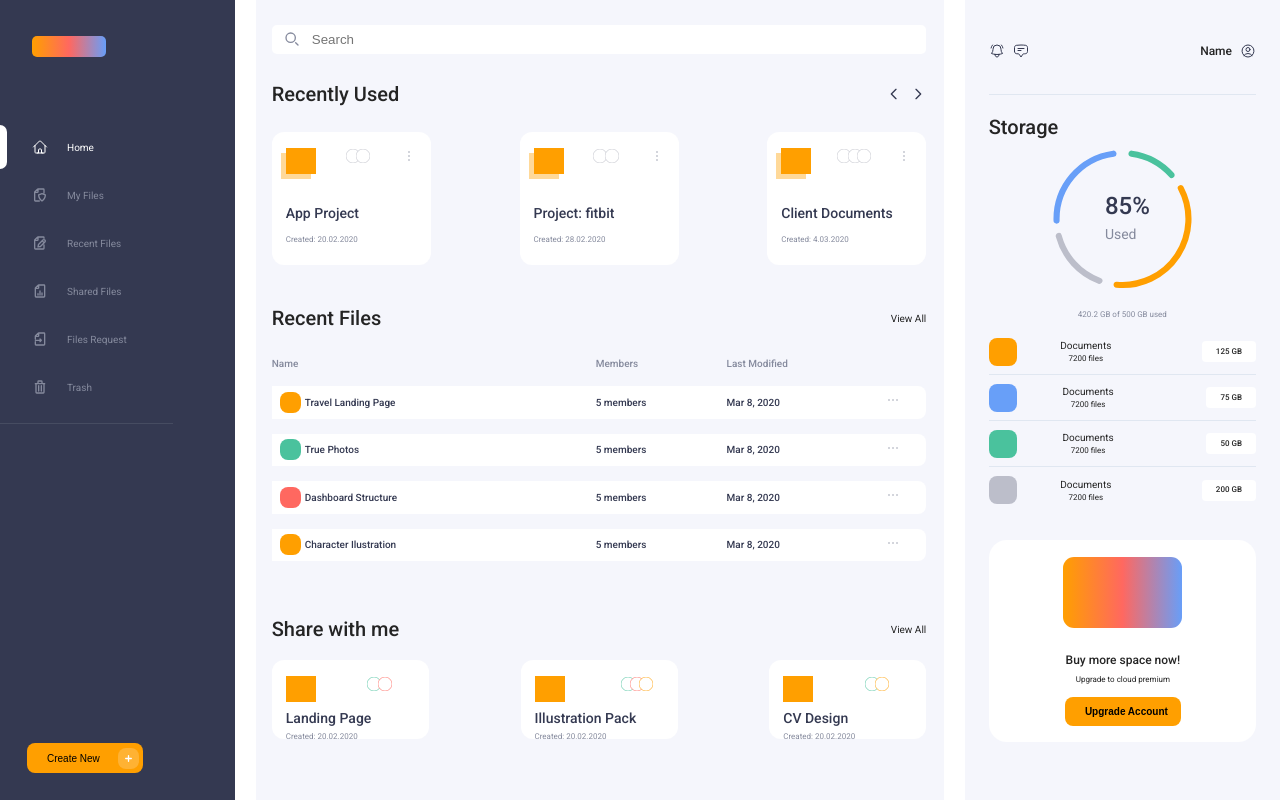
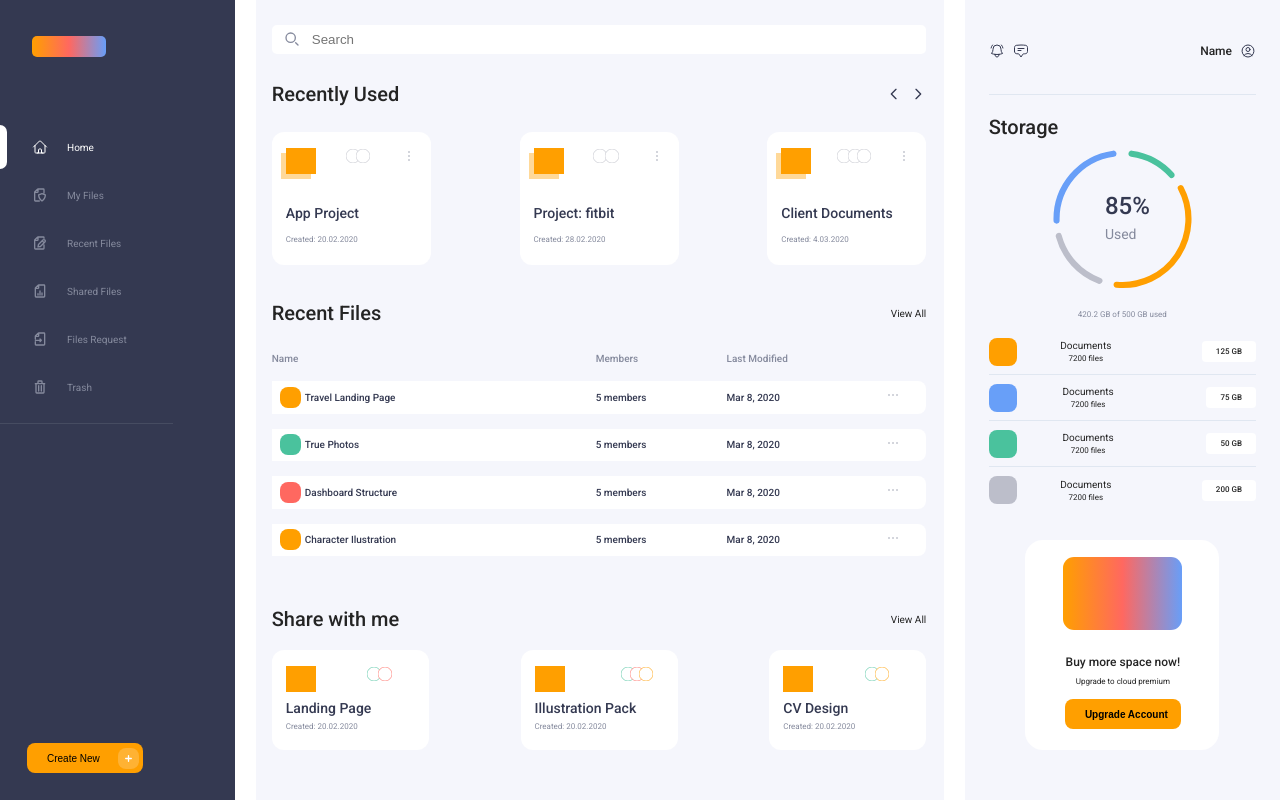
Before and after one commit to lexcode1227/CSS-Nerdery-Challenge, a React (Vite) app: page / in a window 1280 px wide. Built offline with nearby package versions, Linux system fonts and the light colour scheme.

Commit message:
fix: fix an overlapping scroll in mobile version

```diff
--- a/src/components/LeftSidebar.css
+++ b/src/components/LeftSidebar.css
@@ -65,7 +65,7 @@
     border-radius: 0px 7px 7px 0px;
 }
 
-.menuItems li:hover, svg:hover {
+.menuItems li:hover {
     color: white;
 }
 
@@ -74,6 +74,9 @@
 }
 
 .menuItems li:first-child > svg {
+    color: white;
+}
+.menuItems li > svg:hover {
     color: white;
 }
 
--- a/src/components/MainSection.css
+++ b/src/components/MainSection.css
@@ -49,12 +49,12 @@
 }
 
 .recentFilesContainer {
-    padding-top: 38px;
+    padding-top: 33px;
     gap: 8px;
 }
 
 .shareContainer {
-    padding-top: 38px;
+    padding-top: 33px;
     gap: 16px;
 }
 
@@ -133,7 +133,7 @@
 
 .card-small {
     width: 157px;
-    height: 79px;
+    height: 100px;
     gap: 6px;
     padding-right: 36px;
 }
@@ -230,6 +230,9 @@
         min-width: 100%;
         height: auto;
     }
+    .searchContainer{
+        min-width: 100%;
+    }
     .cardBoxContainer{
         flex-direction: column;
         gap: 20px;
@@ -240,7 +243,7 @@
     }
     .card-small {
        width: 157px;
-       height: 80px;
+       height: 100px;
     }
     .shareContainer{
         padding-bottom: 20px;
--- a/src/components/RightSidebar.css
+++ b/src/components/RightSidebar.css
@@ -165,7 +165,8 @@
     padding: 17px 37px 16px 38px;
     margin-top: 27px;
     width: 100%;
-    height: 202px;
+    max-width: 194px;
+    height: 210px;
 }
 
 .containerUpgrade > .btn {
```
